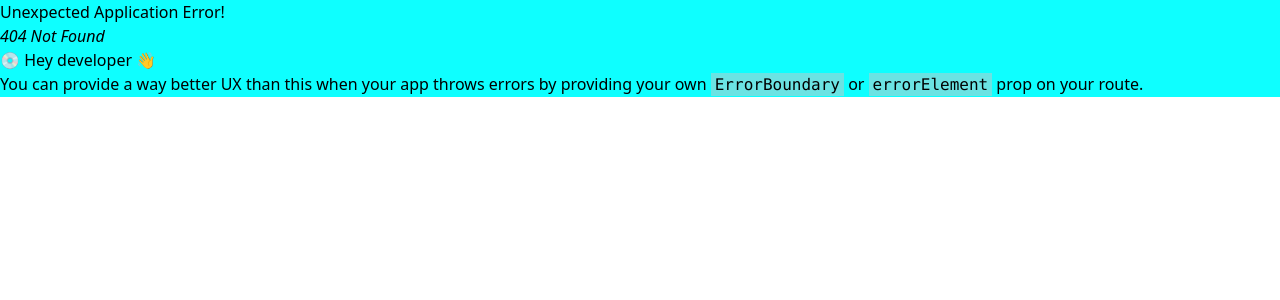
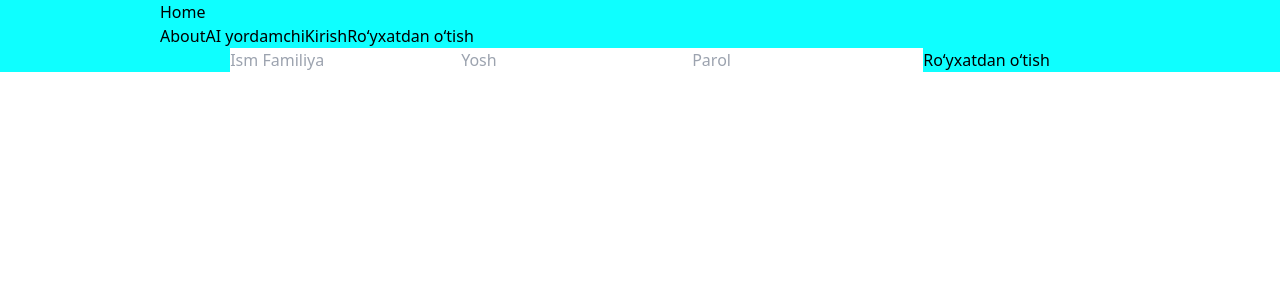
Before and after one commit to asadbekmuminov/psychological-testing-website, a React (Vite) app: page /register in a window 1280 px wide. Before the commit this address had no page. Shown: the top 300 px of the page. Built offline with nearby package versions, Linux system fonts and the light colour scheme.

Commit message:
add autoh

```diff
--- a/src/components/Header.jsx
+++ b/src/components/Header.jsx
@@ -15,6 +15,8 @@ function Header() {
           <Link to={"chatPage"} className="font-bold text-xl">
             AI yordamchi
           </Link>
+          <Link to="/LoginForm">Kirish</Link>
+      <Link to="/RegisterForm">Ro‘yxatdan o‘tish</Link>
           </div>
         </div>
       </div>
--- /dev/null
+++ b/src/components/LoginForm.jsx
@@ -0,0 +1,37 @@
+import React, { useState } from 'react';
+
+const LoginForm = () => {
+  const [credentials, setCredentials] = useState({
+    fullName: '',
+    password: ''
+  });
+
+  const handleChange = (e) => {
+    setCredentials({ ...credentials, [e.target.name]: e.target.value });
+  };
+
+  const handleLogin = (e) => {
+    e.preventDefault();
+    const users = JSON.parse(localStorage.getItem('users')) || [];
+    const user = users.find(
+      user => user.fullName === credentials.fullName && user.password === credentials.password
+    );
+    if (user) {
+      localStorage.setItem('currentUser', JSON.stringify(user));
+      alert('Tizimga muvaffaqiyatli kirildi!');
+      window.location.reload(); // sahifani yangilash (agar kerak bo‘lsa)
+    } else {
+      alert('Ism yoki parol noto‘g‘ri.');
+    }
+  };
+
+  return (
+    <form onSubmit={handleLogin}>
+      <input name="fullName" placeholder="Ism Familiya" onChange={handleChange} required />
+      <input name="password" type="password" placeholder="Parol" onChange={handleChange} required />
+      <button type="submit">Kirish</button>
+    </form>
+  );
+};
+
+export default LoginForm;
--- /dev/null
+++ b/src/components/RegisterForm.jsx
@@ -0,0 +1,37 @@
+import React, { useState } from 'react';
+
+const RegisterForm = () => {
+  const [formData, setFormData] = useState({
+    fullName: '',
+    age: '',
+    password: ''
+  });
+
+  const handleChange = (e) => {
+    setFormData({ ...formData, [e.target.name]: e.target.value });
+  };
+
+  const handleRegister = (e) => {
+    e.preventDefault();
+    const users = JSON.parse(localStorage.getItem('users')) || [];
+    const existingUser = users.find(user => user.fullName === formData.fullName);
+    if (existingUser) {
+      alert('Bu foydalanuvchi allaqachon ro‘yxatdan o‘tgan.');
+      return;
+    }
+    users.push(formData);
+    localStorage.setItem('users', JSON.stringify(users));
+    alert('Ro‘yxatdan o‘tish muvaffaqiyatli yakunlandi!');
+  };
+
+  return (
+    <form onSubmit={handleRegister}>
+      <input name="fullName" placeholder="Ism Familiya" onChange={handleChange} required />
+      <input name="age" type="number" placeholder="Yosh" onChange={handleChange} required />
+      <input name="password" type="password" placeholder="Parol" onChange={handleChange} required />
+      <button type="submit">Ro‘yxatdan o‘tish</button>
+    </form>
+  );
+};
+
+export default RegisterForm;
```
Also changed, not shown: src/App.jsx (+47 -1 lines), src/components/LogoutButton.jsx (added, +13 -0 lines).
